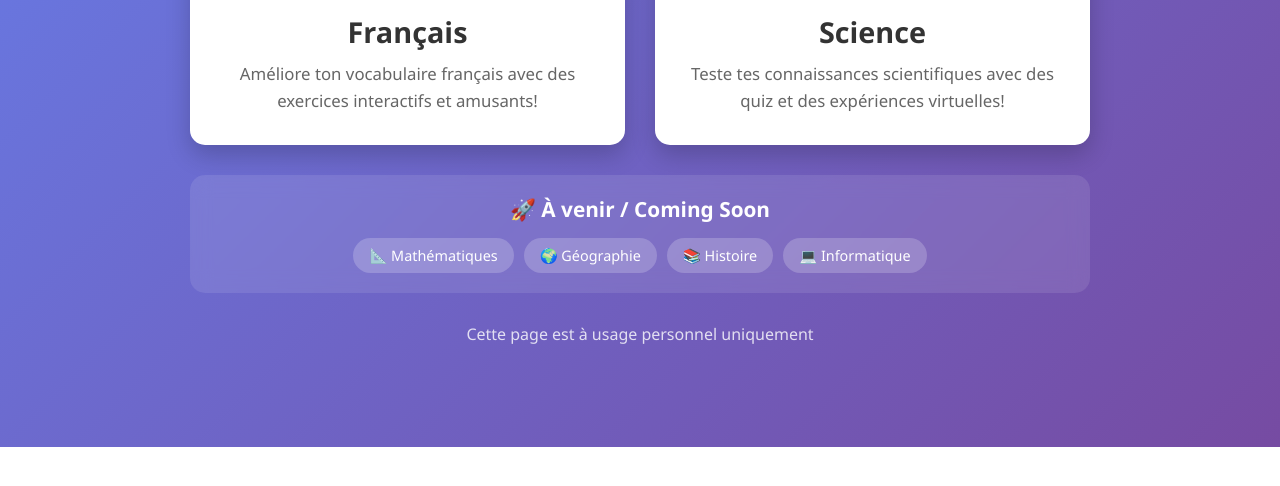
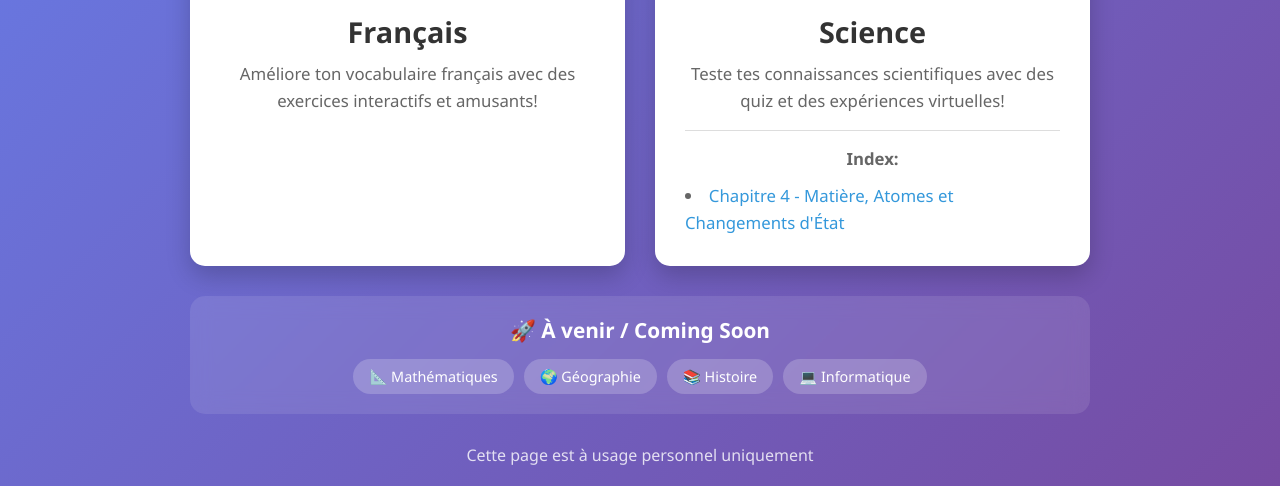
Before and after one commit to brianxgraetz/mscetudes.github.io, a plain HTML site: page index.html in a window 1280 px wide. Shown: the part 353-839 px from the top of the page. Before the commit the page ends 800 px from the top, so only its background shows below. Drawn offline with Linux system fonts and the light colour scheme.

Commit message:
Enhance Science tool card with index section
Added a detailed index section for the Science tool card.

```diff
--- a/index.html
+++ b/index.html
@@ -218,13 +218,19 @@
                 </div>
             </a>
 
-            <a href="science.html" class="tool-card science-card">
+            <div class="tool-card science-card">
                 <div class="tool-icon">🔬</div>
                 <div class="tool-title">Science</div>
                 <div class="tool-description">
                     Teste tes connaissances scientifiques avec des quiz et des expériences virtuelles!
+                    <div style="margin-top: 15px; padding-top: 15px; border-top: 1px solid #ddd;">
+                        <strong>Index:</strong>
+                        <ul style="text-align: left; margin-top: 10px; list-style-position: inside;">
+                            <li><a href="notes-sciences-chapitre4.html" style="color: #3498db; text-decoration: none;">Chapitre 4 - Matière, Atomes et Changements d'État</a></li>
+                        </ul>
+                    </div>
                 </div>
-            </a>
+            </div>
         </div>
 
         <div class="coming-soon">
```
